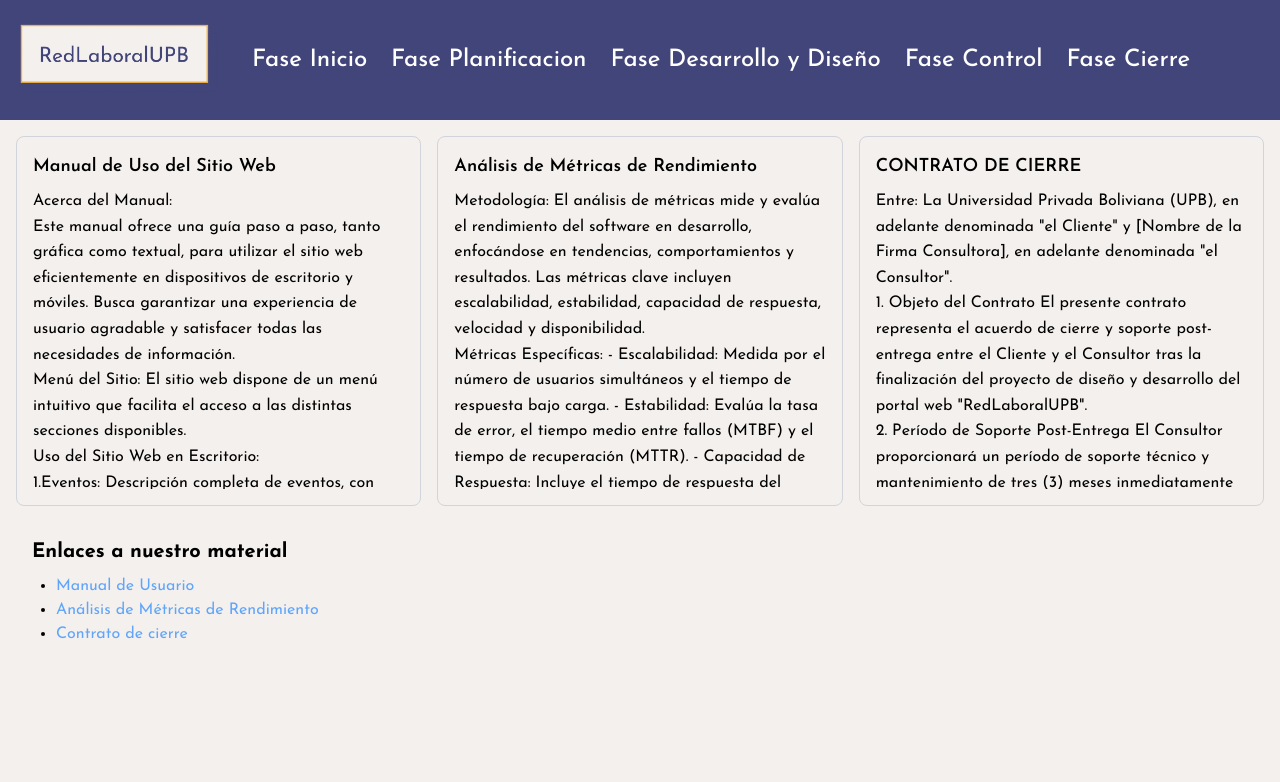
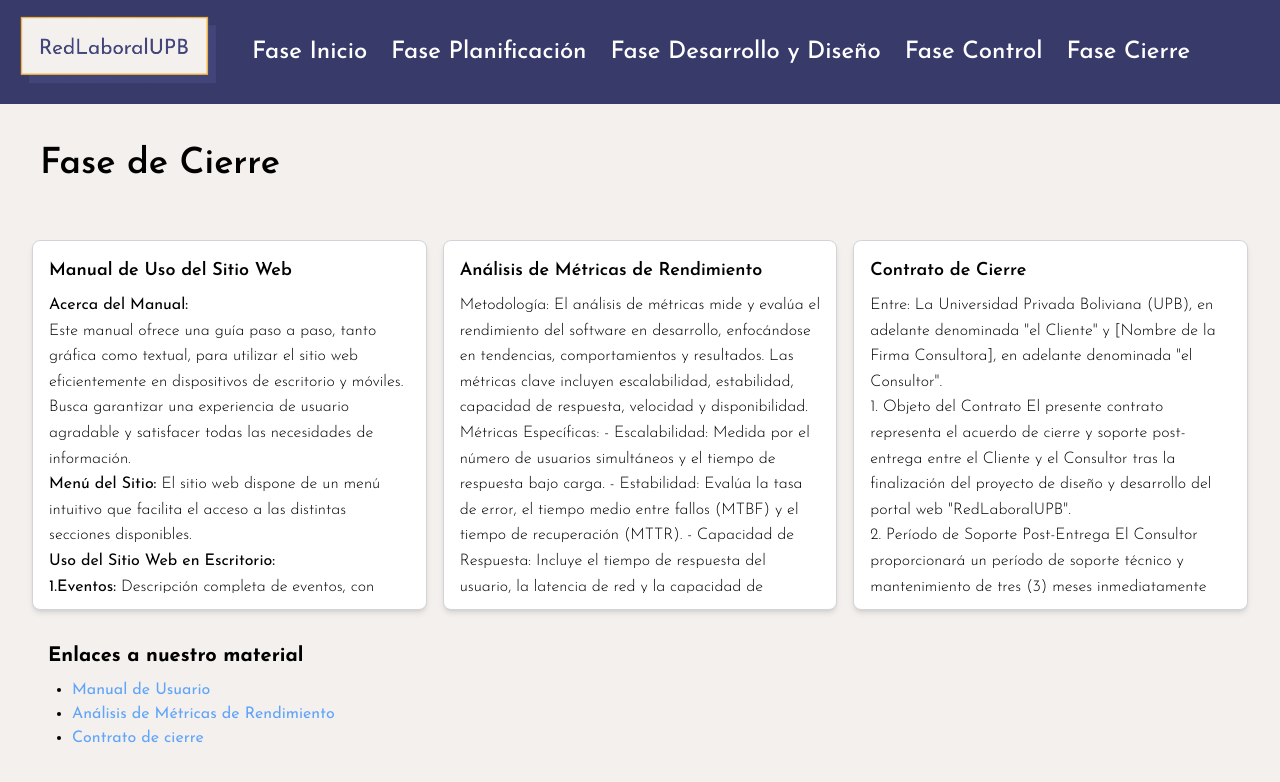
Before and after one commit to JZane21/web-platform-upb, a Next.js app: page /fase-cierre in a window 1280 px wide. Shown: the top 782 px of the page. Built offline with nearby package versions, Linux system fonts and the light colour scheme.

Commit message:
finished

```diff
--- a/src/app/(routes)/fase-cierre/FaseCierre.module.css
+++ b/src/app/(routes)/fase-cierre/FaseCierre.module.css
@@ -2,4 +2,5 @@
     max-height: 300px; /* Ajusta según tus necesidades */
     overflow-y: auto;
     line-height: 1.6;
+    font-weight: 300;
   }
--- a/src/app/(routes)/fase-cierre/page.tsx
+++ b/src/app/(routes)/fase-cierre/page.tsx
@@ -5,14 +5,18 @@ import styles from "./FaseCierre.module.css";
 const FaseCierre = () => {
   return (
     <ContentPage>
+      <div className="p-4 overflow-y-auto">
+      <h2 className=" text-4xl font-semibold mb-4 p-6">
+          Fase de Cierre
+        </h2>
       <div className="p-4 grid grid-cols-3 gap-4">
         {/* Primer Contrato */}
-        <div className="border border-gray-300 p-4 rounded-lg">
+        <div className="border border-gray-300 shadow-md bg-white p-4 rounded-lg">
           <h2 className="text-lg font-semibold mb-2">
             Manual de Uso del Sitio Web
           </h2>
           <div className={styles.contratoTextoScroll}>
-            <div>Acerca del Manual:</div>
+            <strong>Acerca del Manual:</strong>
             <div>
               Este manual ofrece una guía paso a paso, tanto gráfica como
               textual, para utilizar el sitio web eficientemente en dispositivos
@@ -21,22 +25,22 @@ const FaseCierre = () => {
               información.
             </div>
             <div>
-              Menú del Sitio: El sitio web dispone de un menú intuitivo que
+              <strong>Menú del Sitio:</strong> El sitio web dispone de un menú intuitivo que
               facilita el acceso a las distintas secciones disponibles.
             </div>
             <div>
-              Uso del Sitio Web en Escritorio:
+              <strong>Uso del Sitio Web en Escritorio:</strong>
               <ol>
                 <li>
-                  1.Eventos: Descripción completa de eventos, con énfasis en sus
+                  <strong>1.Eventos:</strong> Descripción completa de eventos, con énfasis en sus
                   características principales y acompañados de imágenes.
                 </li>
                 <li>
-                  2.Cultura: Información sobre talleres, actividades y
+                  <strong>2.Cultura:</strong> Información sobre talleres, actividades y
                   presentaciones culturales, incluyendo imágenes descriptivas.
                 </li>
                 <li>
-                  3.Noticias: Las noticias más relevantes para la comunidad
+                  <strong>3.Noticias:</strong>3.Noticias: Las noticias más relevantes para la comunidad
                   académica y el público general.
                 </li>
                 <li>
@@ -65,7 +69,7 @@ const FaseCierre = () => {
         </div>
 
         {/* Segundo Contrato */}
-        <div className="border border-gray-300 p-4 rounded-lg">
+        <div className="border border-gray-300 shadow-md bg-white p-4 rounded-lg">
           <h2 className="text-lg font-semibold mb-2">
             Análisis de Métricas de Rendimiento
           </h2>
@@ -118,8 +122,8 @@ const FaseCierre = () => {
         </div>
 
         {/* Tercer Contrato */}
-        <div className="border border-gray-300 p-4 rounded-lg">
-          <h2 className="text-lg font-semibold mb-2">CONTRATO DE CIERRE</h2>
+        <div className="border border-gray-300 shadow-md bg-white p-4 rounded-lg">
+          <h2 className="text-lg font-semibold mb-2">Contrato de Cierre</h2>
           <div className={styles.contratoTextoScroll}>
             <div>
               Entre: La Universidad Privada Boliviana (UPB), en adelante
@@ -237,7 +241,6 @@ const FaseCierre = () => {
               Por el Consultor: ___________________ Nombre: Cargo: Fecha:
             </div>
 
-            {/* Continúa con el resto del contenido del tercer contrato */}
           </div>
         </div>
       </div>
@@ -277,6 +280,7 @@ const FaseCierre = () => {
           </a>
         </li>
       </ul>
+      </div>
     </ContentPage>
   );
 };
--- a/src/app/(routes)/fase-control/page.tsx
+++ b/src/app/(routes)/fase-control/page.tsx
@@ -8,10 +8,10 @@ import servidor from "../../../assets/servidor.png";
 const FaseControl = () => {
   return (
     <ContentPage>
-      <div className="bg-slate-100 p-10 overflow-y-auto">
-        <h1 className="text-3xl font-bold mb-4">
+      <div className="p-4 overflow-y-auto">
+        <h2 className=" text-4xl font-semibold mb-4 p-6">
           Fase de Control de Calidad e Implementación
-        </h1>
+        </h2>
         <div className="flex w-full justify-center items-center">
           <Image
             src={testImage}
@@ -19,6 +19,7 @@ const FaseControl = () => {
             className="my-4 rounded-xl shadow-xl w-[500px]"
           />
         </div>
+        <div className="px-6">
         <div className="container mx-auto">
           <section>
             <h2 className="text-2xl font-semibold my-8">Introducción</h2>
@@ -287,7 +288,8 @@ const FaseControl = () => {
 
         <section className="mt-8">
           <p className="text-gray-700">
-            Se sugiere la siguiente oferta tentativa: Ambiente Básico - (Website Hosting) $100 a $200 USD Mensuales
+            Se sugiere la siguiente oferta tentativa: Ambiente Básico - (Website
+            Hosting) $100 a $200 USD Mensuales
           </p>
         </section>
 
@@ -304,6 +306,7 @@ const FaseControl = () => {
         >
           Sobre la Fase de Control de Calidad e Implementación
         </a>
+        </div>
       </div>
     </ContentPage>
   );
--- a/src/app/(routes)/page.tsx
+++ b/src/app/(routes)/page.tsx
@@ -16,7 +16,7 @@ const InitPage = () => {
             <li>José Carrasco</li>
             <li>Ander Cayllan</li>
             <li>Ignacio Lizarazu</li>
-            <li>Emmanuel Lozano</li>
+            <li>Emanuel Lozano</li>
             <li>Ambar Rojas</li>
           </ul>
         </div>
--- a/src/components/PrincipalLayoutStructure.tsx
+++ b/src/components/PrincipalLayoutStructure.tsx
@@ -14,14 +14,14 @@ const PrincipalLayoutStructure = ({ children }: Props) => {
 
   return (
     <div className="flex flex-col w-full min-h-screen">
-      <nav className="bg-[#42457A] border-gray-200 w-full p-4 flex flex-row">
+      <div className="bg-[#383a69] w-full px-4 py-2 flex flex-row shadow-blue-950">
         <Image
           src={loguito}
           alt="Aqui va una imagen chida :D"
           className="w-1/6"
         />
         <div
-          className="flex flex-row w-full items-center justify-between"
+          className="flex flex-row w-full items-end justify-between"
           id="navbar-multi-level"
         >
           <ul className="flex flex-row font-medium p-4  border-gray-100 rounded-lg ">
@@ -30,8 +30,8 @@ const PrincipalLayoutStructure = ({ children }: Props) => {
             ))}
           </ul>
         </div>
-      </nav>
-      <main className="w-full h-full bg-[#F4F0ED]">{children}</main>
+      </div>
+      <div className="w-full h-full bg-[#F4F0ED]">{children}</div>
     </div>
   );
 };
--- a/src/data/navbarOptions.ts
+++ b/src/data/navbarOptions.ts
@@ -6,7 +6,7 @@ export const NavbarOptions = [
   },
   {
     ref: "/fase-planificacion",
-    text: "Fase Planificacion",
+    text: "Fase Planificación",
   },
   {
     ref: "/fase-desarrollo",
--- a/tailwind.config.ts
+++ b/tailwind.config.ts
@@ -15,6 +15,9 @@ const config: Config = {
       },
       fontFamily: {
         'josefin' : ["Josefin Sans"]
+      },
+      boxShadow: {
+        '3xl': '0 35px 60px -15px rgba(0, 0, 0, 0.3)',
       }
     },
   },
```
